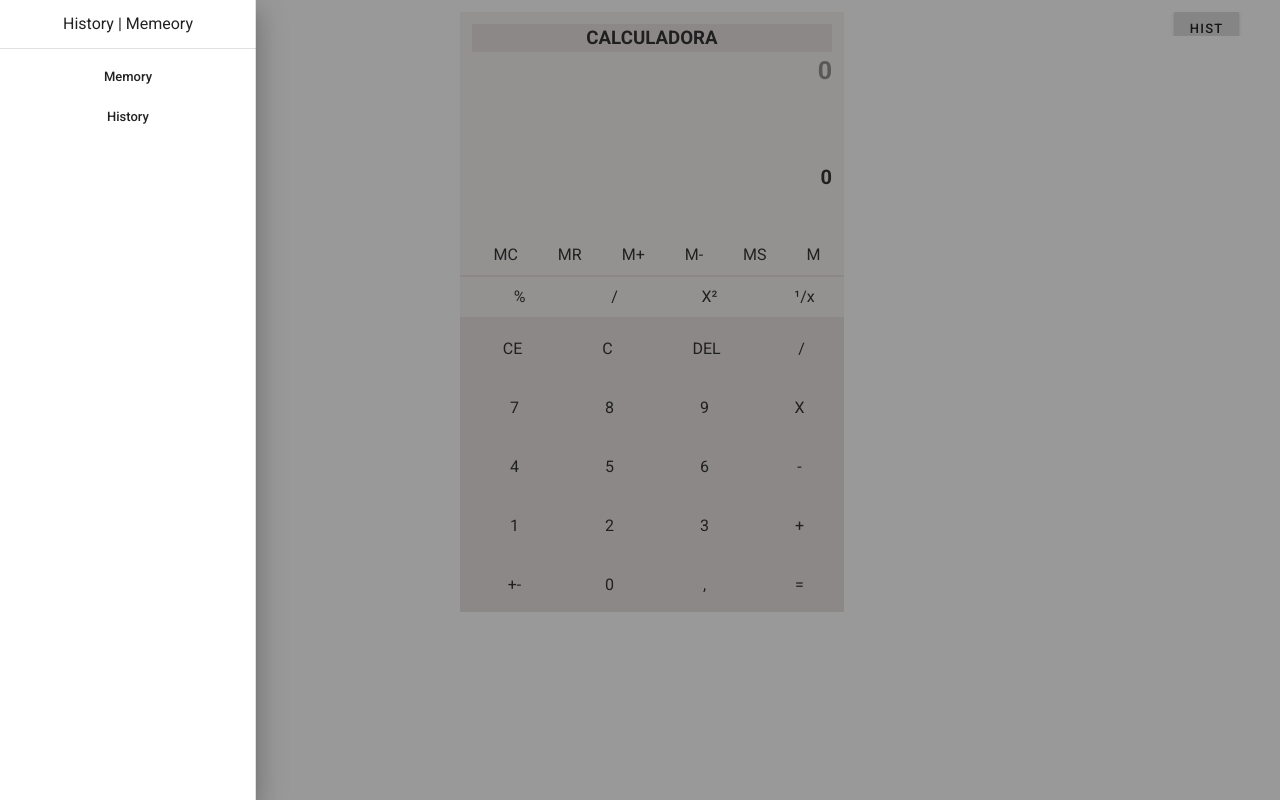
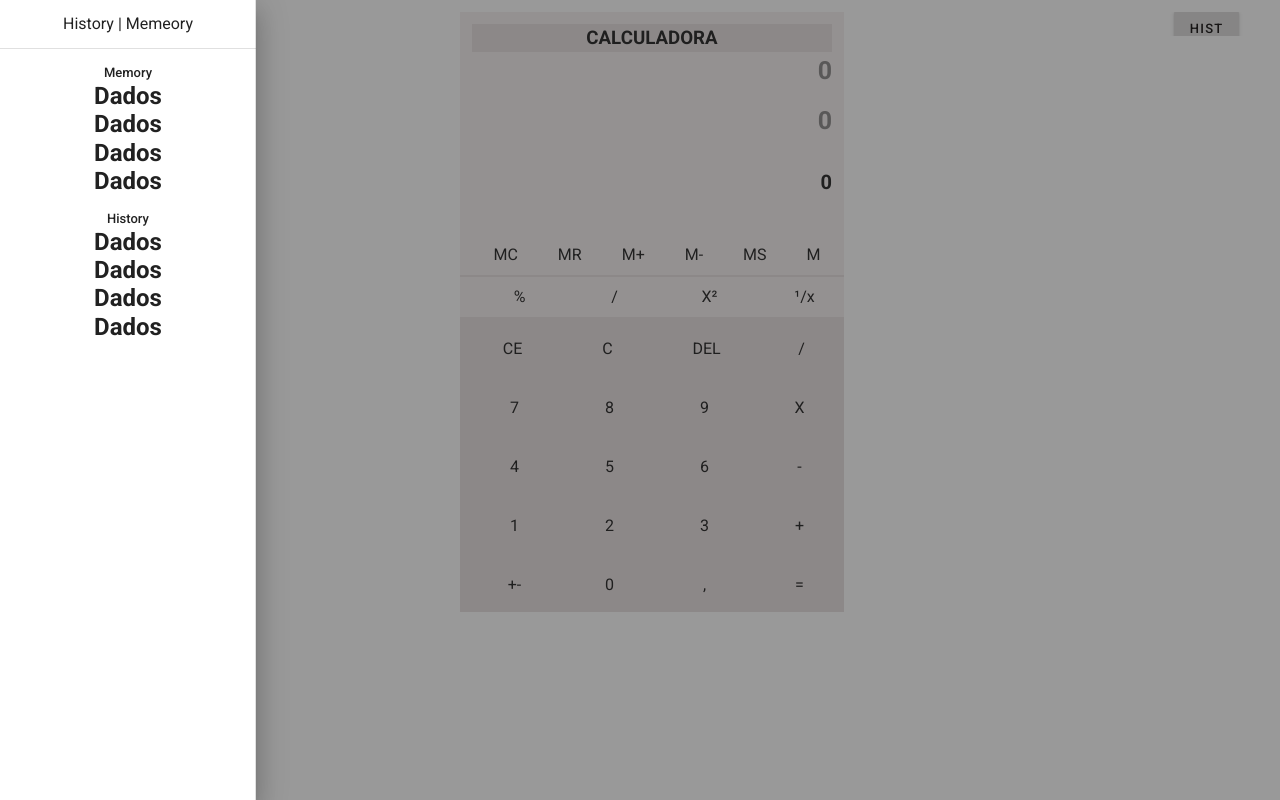
Before and after one commit to GustavoMKarnopp/Calculadora, a Vue app: page / in a window 1280 px wide. Both pictures are taken after a click on the button "HIST". Built offline with nearby package versions, Linux system fonts and the light colour scheme.

Commit message:
Criando o histórico em display de valores

```diff
--- a/src/components/shared/AppLayout.vue
+++ b/src/components/shared/AppLayout.vue
@@ -7,6 +7,9 @@
           </div>
           <div class="Resultado">
             <h3 class="result">{{resultadoCalc || '0'}}</h3><!--ARRUMAR O LAYOUT-->
+          </div>
+          <div class="Resultado">
+            <DisplayHistorico/>
           </div>
           <div maxlength="10" class="Valores">
               <h2  class="valorTela" v-show="!valQuadrado">{{ valorAparente || '0' }}</h2><!--REPASSA O VALOR QUE O valorAparente RECEBEU OU '0'-->
@@ -72,10 +75,16 @@
     </main>
 </template>
 <script>
+import DisplayHistorico from './Display/DisplayHistorico.vue'
 
     export default {
+
+      components:{
+            DisplayHistorico,
+          },
         data(){
           return{
+
             resultadoCalc: '',
             valorAparente : '',
 
@@ -275,9 +284,14 @@
       float: right;
       width: 100%;
       height: 50px;
-      margin-top: 80px;
+      margin-top: 0px;
       bottom:0;
       padding-bottom: 0;
+    }
+     .Resultado{
+      font-size: 20px;
+      width: 100%;
+      height: 50px;
     }
   h2{
     white-space: nowrap;
@@ -411,7 +425,7 @@
       float: right;
       width: 100%;
       height: 50px;
-      margin-top: 60px;
+      margin-top: 15px;
       bottom:0;
       padding-bottom: 0;
     }
--- a/src/components/shared/AppResult.vue
+++ b/src/components/shared/AppResult.vue
@@ -39,6 +39,10 @@
           >
           <v-list-item-content>
             <v-list-item-title>{{ item.title }}</v-list-item-title>
+            <h1>Dados</h1>
+            <h1>Dados</h1>
+            <h1>Dados</h1>
+            <h1>Dados</h1>
           </v-list-item-content>
           </v-list-item>
         </v-list>
--- /dev/null
+++ b/src/components/shared/Display/DisplayHistorico.vue
@@ -0,0 +1,14 @@
+<template>
+    <div class="Resultado">
+            <h3 class="result">{{historicoValue || '0'}}</h3>
+          </div>
+</template>
+<script>
+export default {
+    data(){
+        return{
+            historicoValue: ''
+        }
+    }
+}
+</script>
```
